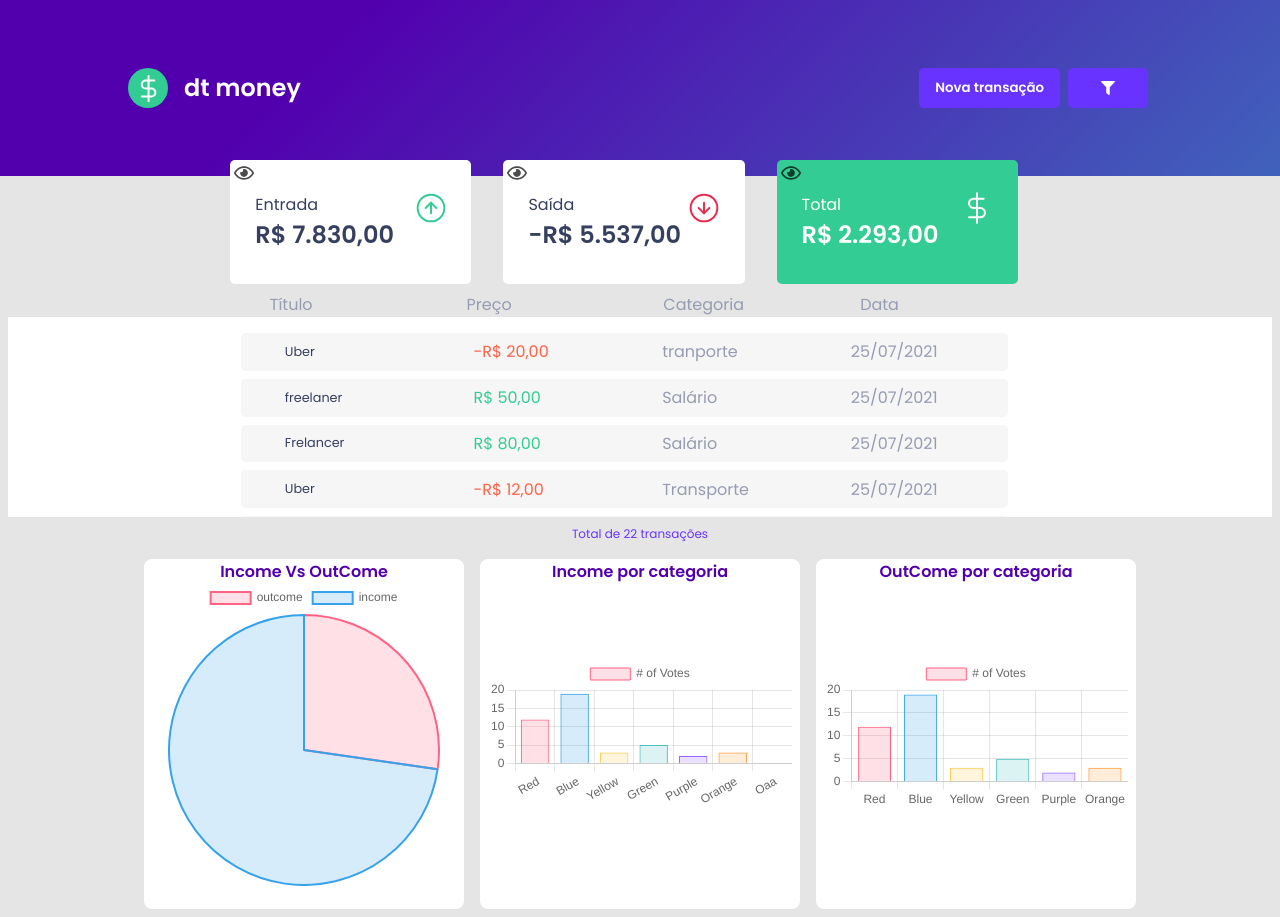
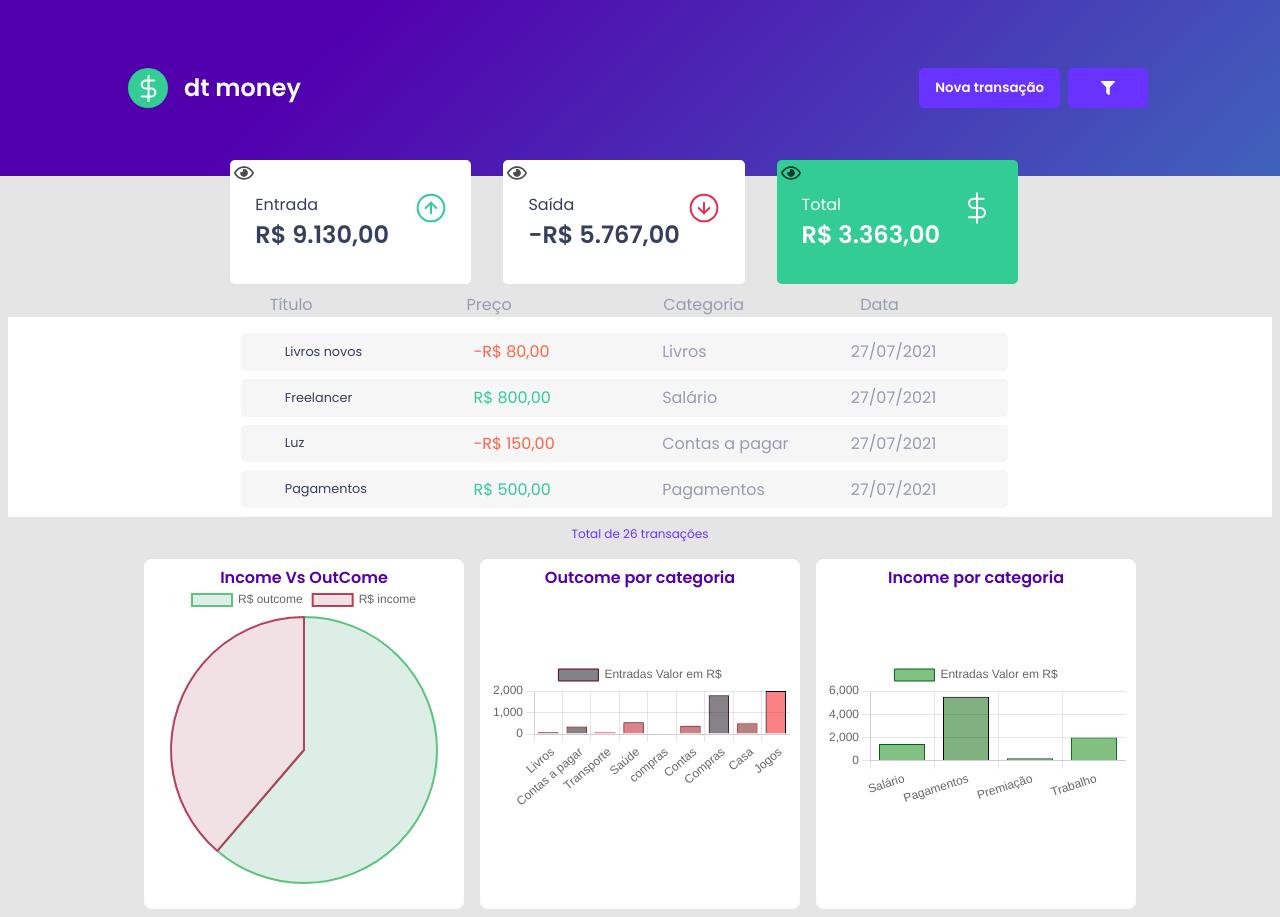
Before and after one commit to kleberMRocha/Dt-money, a React (Create React App) app: page / in a window 1280 px wide. Built offline with nearby package versions, Linux system fonts and the light colour scheme; data requests are answered from the project's data file; what react-animations would draw is missing.

Commit message:
Valores dos graficos

```diff
--- a/db.json
+++ b/db.json
@@ -42,7 +42,7 @@
     },
     {
       "transaction": {
-        "nome": "Salario ",
+        "nome": "Salário",
         "preco": "5000",
         "tipo": "income",
         "categoria": "Pagamentos",
@@ -95,7 +95,7 @@
         "nome": "Freelancer",
         "preco": "500",
         "tipo": "income",
-        "categoria": "salario",
+        "categoria": "Salário",
         "data": "Wed Jul 21 2021 20:35:15 GMT-0300 (Brasilia Standard Time)"
       },
       "id": 10
@@ -155,7 +155,7 @@
         "nome": "Uber",
         "preco": "-15",
         "tipo": "outcome",
-        "categoria": "transporte",
+        "categoria": "Transporte",
         "data": "Sat Jul 24 2021 21:18:15 GMT-0300 (Brasilia Standard Time)"
       },
       "id": 16
@@ -165,7 +165,7 @@
         "nome": "uber",
         "preco": "-15",
         "tipo": "outcome",
-        "categoria": "tranporte",
+        "categoria": "Transporte",
         "data": "Sat Jul 24 2021 21:27:42 GMT-0300 (Brasilia Standard Time)"
       },
       "id": 17
@@ -215,10 +215,50 @@
         "nome": "Uber",
         "preco": "-20",
         "tipo": "outcome",
-        "categoria": "tranporte",
+        "categoria": "Transporte",
         "data": "Sat Jul 24 2021 21:35:09 GMT-0300 (Brasilia Standard Time)"
       },
       "id": 22
+    },
+    {
+      "transaction": {
+        "nome": "Pagamentos",
+        "preco": "500",
+        "tipo": "income",
+        "categoria": "Pagamentos",
+        "data": "Mon Jul 26 2021 21:36:51 GMT-0300 (Brasilia Standard Time)"
+      },
+      "id": 23
+    },
+    {
+      "transaction": {
+        "nome": "Luz",
+        "preco": "-150",
+        "tipo": "outcome",
+        "categoria": "Contas a pagar",
+        "data": "Mon Jul 26 2021 22:20:53 GMT-0300 (Brasilia Standard Time)"
+      },
+      "id": 24
+    },
+    {
+      "transaction": {
+        "nome": "Freelancer",
+        "preco": "800",
+        "tipo": "income",
+        "categoria": "Salário",
+        "data": "Mon Jul 26 2021 22:29:41 GMT-0300 (Brasilia Standard Time)"
+      },
+      "id": 25
+    },
+    {
+      "transaction": {
+        "nome": "Livros novos",
+        "preco": "-80",
+        "tipo": "outcome",
+        "categoria": "Livros",
+        "data": "Mon Jul 26 2021 22:37:34 GMT-0300 (Brasilia Standard Time)"
+      },
+      "id": 26
     }
   ]
 }
--- a/src/components/Header/style.ts
+++ b/src/components/Header/style.ts
@@ -57,6 +57,7 @@ export const HeaderDt = styled.header`
       }
       :nth-child(1) {
         position: fixed;
+        z-index: 9999;
         bottom: 0;
         right: 0;
         width: 100%;
--- a/src/components/charts/index.tsx
+++ b/src/components/charts/index.tsx
@@ -1,3 +1,4 @@
+/* eslint-disable array-callback-return */
 import React from 'react';
 import { Pie, Bar } from 'react-chartjs-2';
 import { ITransactionsList } from '../../pages/Dashboard';
@@ -9,17 +10,21 @@ interface IChart {
   type: 'incomeVsOutcome' | 'categoriasIncome' | 'categoriasOutcome';
 }
 
-const strategy = {
+const chartType = {
   incomeVsOutcome: (data: ITransactionsList[]) => {
     const array = data.map((t) => t.transaction.tipo.trim());
+    const values = data.map((v) => {
+      return { tipo: v.transaction.tipo, preco: v.transaction.preco };
+    });
+
     const count = { income: 0, outcome: 0 };
 
-    array.forEach((t) => {
-      if (t === 'outcome') {
-        count.outcome = count.outcome += 1;
+    values.forEach((t) => {
+      if (t.tipo === 'outcome') {
+        count.outcome = count.outcome += Number(t.preco);
         return;
       }
-      count.income = count.income += 1;
+      count.income = count.income += Number(t.preco);
     });
 
     const uniqueItems = array.filter(
@@ -27,15 +32,15 @@ const strategy = {
     );
 
     const chartInfos = {
-      labels: uniqueItems,
+      labels: uniqueItems.map((l) => `R$ ${l}`),
       datasets: [
         {
           data: [count.income, count.outcome],
           backgroundColor: [
-            'rgba(255, 99, 132, 0.2)',
-            'rgba(54, 162, 235, 0.2)',
+            'rgba(84, 168, 133, 0.2)',
+            'rgba(187, 100, 119, 0.2)',
           ],
-          borderColor: ['rgba(255, 99, 132, 1)', 'rgba(54, 162, 235, 1)'],
+          borderColor: ['#5cc27e', '#b4415a'],
           borderWidth: 2,
         },
       ],
@@ -44,28 +49,59 @@ const strategy = {
     return chartInfos;
   },
   categoriasIncome: (data: ITransactionsList[]) => {
+    const incomes = data.map((t) => {
+      if (t.transaction.tipo === 'income') {
+        return {
+          categoria: t.transaction.categoria,
+          preco: t.transaction.preco,
+        };
+      }
+    });
+
+    const incomeInfos = incomes.filter((i) => i?.categoria);
+
+    const labels: (string | undefined)[] = incomes
+      .map((i) => i?.categoria.trim())
+      .filter(
+        (i, index, array) => i !== undefined && array.indexOf(i) === index
+      );
+
+    const getColor = (isBackground: boolean) => {
+      const colors = labels.map(() => {
+        const randon = Math.random() * (255 - 100) + 1;
+        const randonTwo = Math.random() * (30 - 1) + 1;
+
+        return `rgba(${5}, ${Number(randon.toFixed(0))}, ${Number(
+          randonTwo.toFixed(0)
+        )}, ${isBackground ? 0.5 : 1})`;
+      });
+
+      return colors;
+    };
+
+    const values = labels.map((v) => {
+      let filtredInfos = incomeInfos.filter((i) => {
+        return i?.categoria.trim() === v;
+      });
+
+      let sumValues: number = 0;
+      filtredInfos.forEach((value) => {
+        if (value?.preco) {
+          sumValues = Number(value?.preco) + sumValues;
+        }
+      });
+
+      return sumValues;
+    });
+
     const dataChart = {
-      labels: ['Red', 'Blue', 'Yellow', 'Green', 'Purple', 'Orange'],
+      labels: labels,
       datasets: [
         {
-          label: '# of Votes',
-          data: [12, 19, 3, 5, 2, 3],
-          backgroundColor: [
-            'rgba(255, 99, 132, 0.2)',
-            'rgba(54, 162, 235, 0.2)',
-            'rgba(255, 206, 86, 0.2)',
-            'rgba(75, 192, 192, 0.2)',
-            'rgba(153, 102, 255, 0.2)',
-            'rgba(255, 159, 64, 0.2)',
-          ],
-          borderColor: [
-            'rgba(255, 99, 132, 1)',
-            'rgba(54, 162, 235, 1)',
-            'rgba(255, 206, 86, 1)',
-            'rgba(75, 192, 192, 1)',
-            'rgba(153, 102, 255, 1)',
-            'rgba(255, 159, 64, 1)',
-          ],
+          label: 'Entradas Valor em R$',
+          data: values,
+          backgroundColor: getColor(true),
+          borderColor: getColor(false),
           borderWidth: 1,
         },
       ],
@@ -74,28 +110,59 @@ const strategy = {
     return dataChart;
   },
   categoriasOutcome: (data: ITransactionsList[]) => {
+    const outcome = data.map((t) => {
+      if (t.transaction.tipo === 'outcome') {
+        return {
+          categoria: t.transaction.categoria,
+          preco: t.transaction.preco,
+        };
+      }
+    });
+
+    const incomeInfos = outcome.filter((i) => i?.categoria);
+
+    const labels: (string | undefined)[] = outcome
+      .map((i) => i?.categoria.trim())
+      .filter(
+        (i, index, array) => i !== undefined && array.indexOf(i) === index
+      );
+
+    const getColor = (isBackground: boolean) => {
+      const colors = labels.map(() => {
+        const randon = Math.random() * (255 - 1) + 1;
+        const randonTwo = Math.random() * (30 - 1) + 1;
+
+        return `rgba(${Number(randon.toFixed(0))}, ${6}, ${Number(
+          randonTwo.toFixed(0)
+        )}, ${isBackground ? 0.5 : 1})`;
+      });
+
+      return colors;
+    };
+
+    const values = labels.map((v) => {
+      let filtredInfos = incomeInfos.filter((i) => {
+        return i?.categoria.trim() === v;
+      });
+
+      let sumValues: number = 0;
+      filtredInfos.forEach((value) => {
+        if (value?.preco) {
+          sumValues = Number(value?.preco) + sumValues;
+        }
+      });
+
+      return Math.abs(sumValues);
+    });
+
     const dataChart = {
-      labels: ['Red', 'Blue', 'Yellow', 'Green', 'Purple', 'Orange', 'Oaa'],
+      labels: labels,
       datasets: [
         {
-          label: '# of Votes',
-          data: [12, 19, 3, 5, 2, 3],
-          backgroundColor: [
-            'rgba(255, 99, 132, 0.2)',
-            'rgba(54, 162, 235, 0.2)',
-            'rgba(255, 206, 86, 0.2)',
-            'rgba(75, 192, 192, 0.2)',
-            'rgba(153, 102, 255, 0.2)',
-            'rgba(255, 159, 64, 0.2)',
-          ],
-          borderColor: [
-            'rgba(255, 99, 132, 1)',
-            'rgba(54, 162, 235, 1)',
-            'rgba(255, 206, 86, 1)',
-            'rgba(75, 192, 192, 1)',
-            'rgba(153, 102, 255, 1)',
-            'rgba(255, 159, 64, 1)',
-          ],
+          label: 'Entradas Valor em R$',
+          data: values,
+          backgroundColor: getColor(true),
+          borderColor: getColor(false),
           borderWidth: 1,
         },
       ],
@@ -103,15 +170,6 @@ const strategy = {
 
     return dataChart;
   },
-};
-
-export const PieChart: React.FC<IChart> = ({ title, data, type }) => {
-  return (
-    <ContainerPieChart>
-      <h2>{title}</h2>
-      <Pie data={strategy[type](data)} />
-    </ContainerPieChart>
-  );
 };
 
 const options = {
@@ -126,9 +184,18 @@ const options = {
   },
 };
 
+export const PieChart: React.FC<IChart> = ({ title, data, type }) => {
+  return (
+    <ContainerPieChart>
+      <h2>{title}</h2>
+      <Pie data={chartType[type](data)} />
+    </ContainerPieChart>
+  );
+};
+
 export const VerticalBarChart: React.FC<IChart> = ({ data, title, type }) => (
   <ContainerPieChart>
     <h2>{title}</h2>
-    <Bar data={strategy[type](data)} options={options} />
+    <Bar data={chartType[type](data)} options={options} />
   </ContainerPieChart>
 );
--- a/src/components/charts/style.ts
+++ b/src/components/charts/style.ts
@@ -11,8 +11,15 @@ export const ContainerPieChart = styled.div<ITypeChart>`
   align-items: center;
   justify-content: space-evenly;
   background-color: #ffffff;
+  border: 2px #ffffff solid;
   padding: 8px;
   margin: 8px;
+  cursor: pointer;
+  transition: 0.5;
+
+  &:hover {
+    filter: drop-shadow(0 0 0.2rem #6933ff);
+  }
 
   max-width: 320px;
   max-height: 350px;
@@ -27,5 +34,6 @@ export const ContainerPieChart = styled.div<ITypeChart>`
     font-size: 16px;
     text-align: center;
     color: #5200ae;
+    margin: 4px 0;
   }
 `;
--- a/src/pages/Dashboard.tsx
+++ b/src/pages/Dashboard.tsx
@@ -133,12 +133,12 @@ export const Dashboard: React.FC = () => {
             />
             <VerticalBarChart
               data={transaction}
-              title="Income por categoria"
+              title="Outcome por categoria"
               type="categoriasOutcome"
             />
             <VerticalBarChart
               data={transaction}
-              title="OutCome por categoria"
+              title="Income por categoria"
               type="categoriasIncome"
             />
           </ChartContainer>
```
